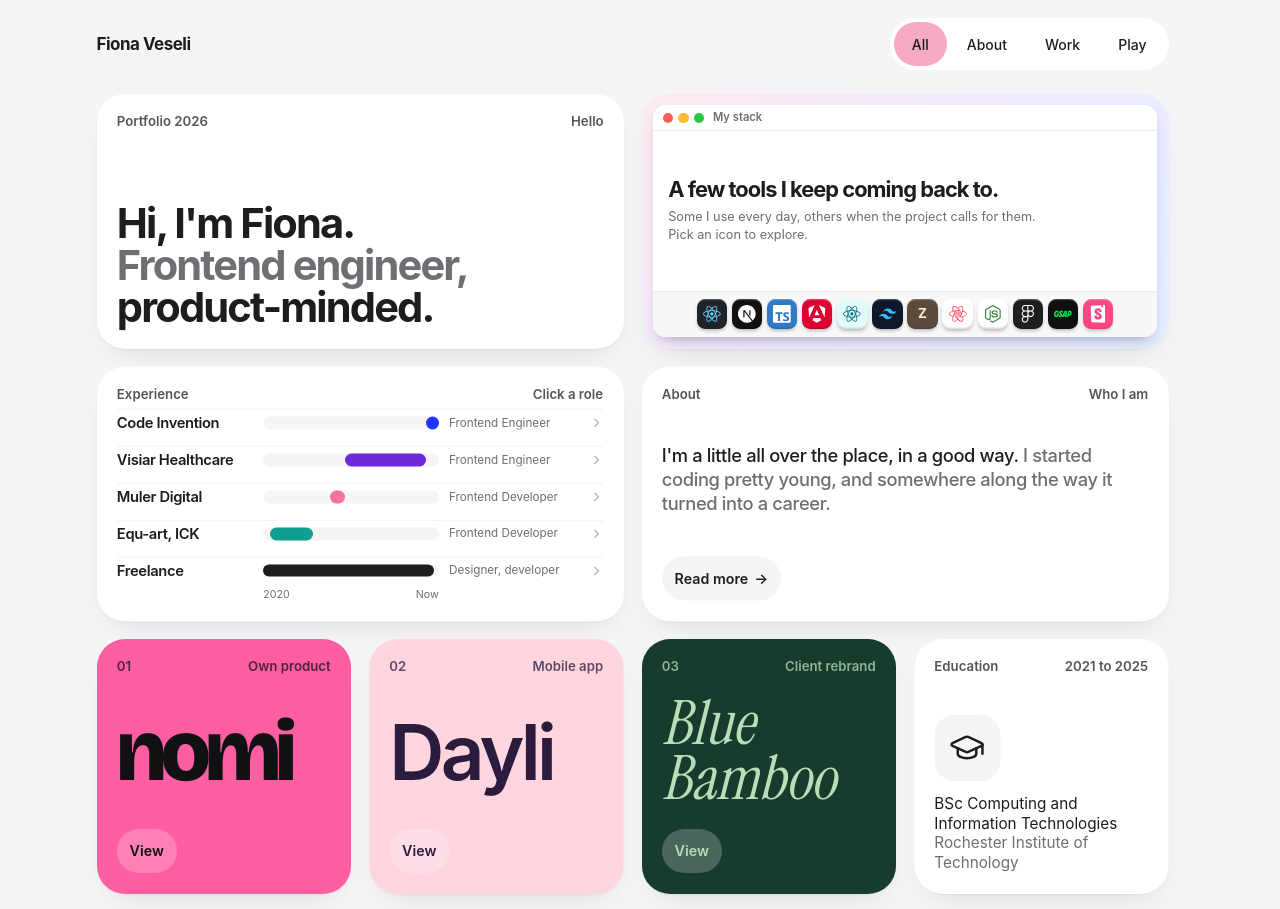
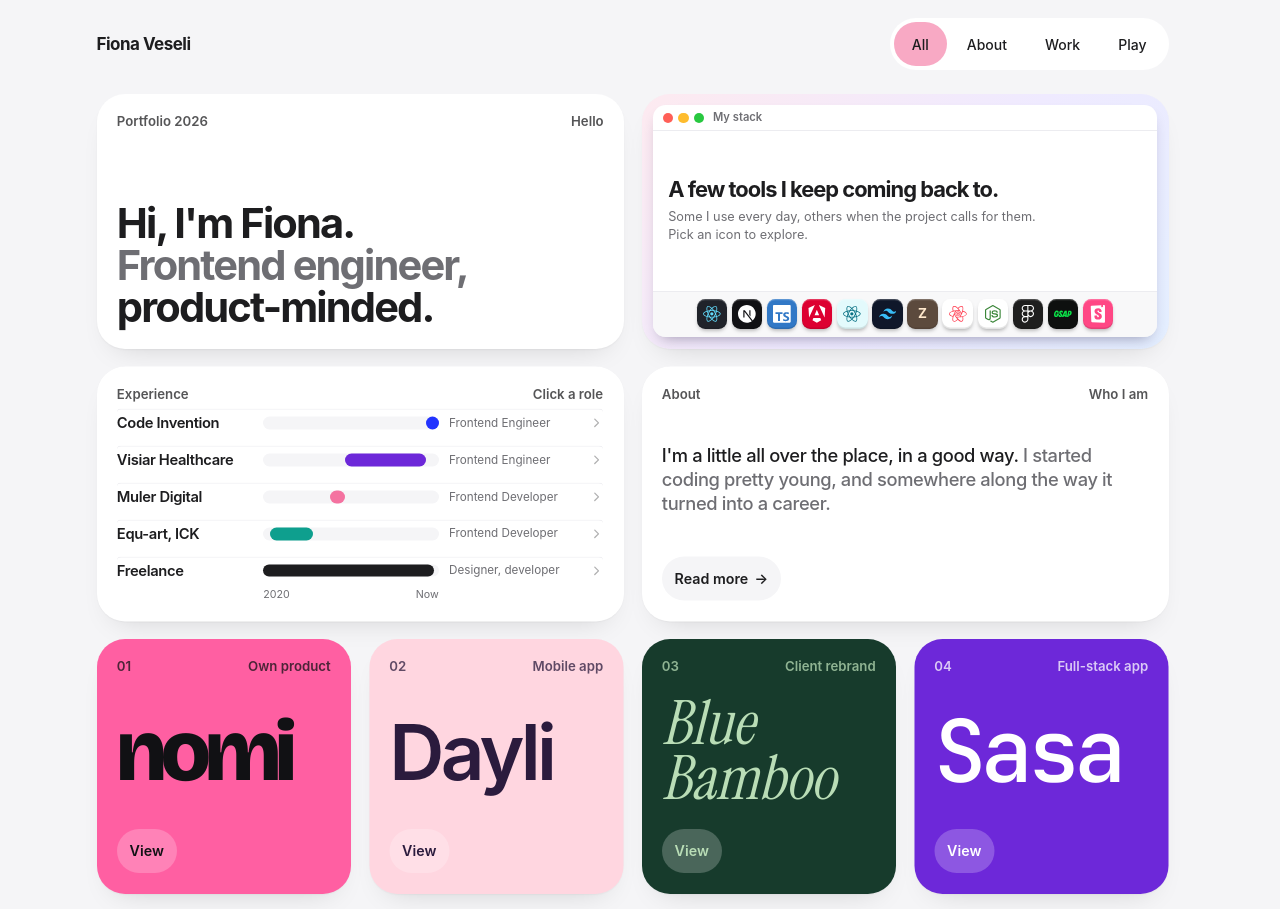
Before and after one commit to fionaveseli/portfolio-2026, a Next.js app: page / in a window 1280 px wide. Shown: the top 909 px of the page. Built offline with nearby package versions, Linux system fonts and the light colour scheme.

Commit message:
Widen Education instead of Contributions

```diff
--- a/src/content/grid.ts
+++ b/src/content/grid.ts
@@ -26,9 +26,9 @@ const tiles = [
   { id: "terminal", span: 2, category: "about" },
   { id: "kira", span: 2, category: "play" },
   { id: "map", span: 2, category: "about" },
-  { id: "education", span: 1, category: "about" },
+  { id: "education", span: 2, category: "about" },
   { id: "sasa", span: 1, category: "work" },
-  { id: "contributions", span: 2, category: "play" },
+  { id: "contributions", span: 1, category: "play" },
   { id: "lights", span: 1, category: "play" },
   { id: "contact", span: 2, category: "about" },
 ] as const satisfies readonly GridItem[];
```
